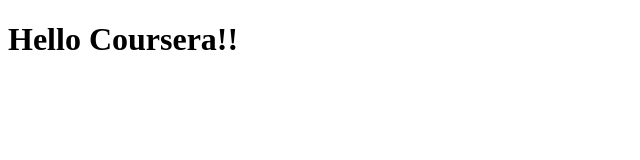
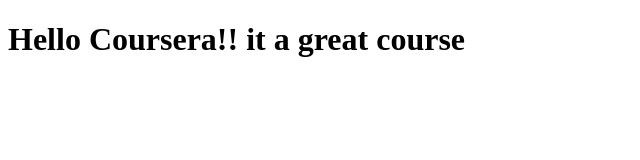
Before and after one commit to Mahesh-Kan/Coursera-test, a plain HTML site: page site/index.html in a window 1280 px wide. Shown: the whole page, without its empty margins (0-640 px from the left). Drawn offline with Linux system fonts and the light colour scheme.

Commit message:
small change

```diff
--- a/site/index.html
+++ b/site/index.html
@@ -1,9 +1,9 @@
 <!DOCTYPE html>
 <html>
 <head>
-	<title>Hello Coursera!!</title>
+	<title>Hello Coursera!! its a great course</title>
 </head>
 <body>
-<h1> Hello Coursera!! </h1>
+<h1> Hello Coursera!! it a great course </h1>
 </body>
 </html>
```
